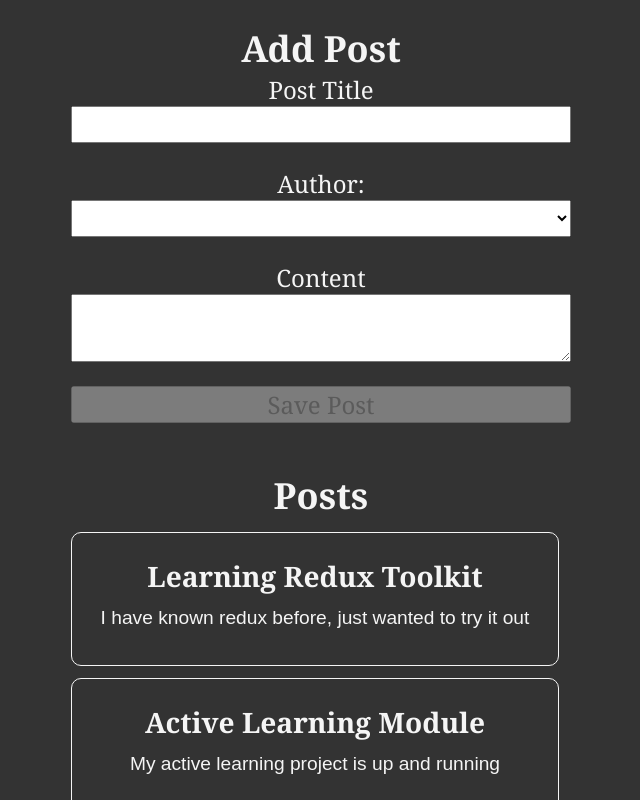
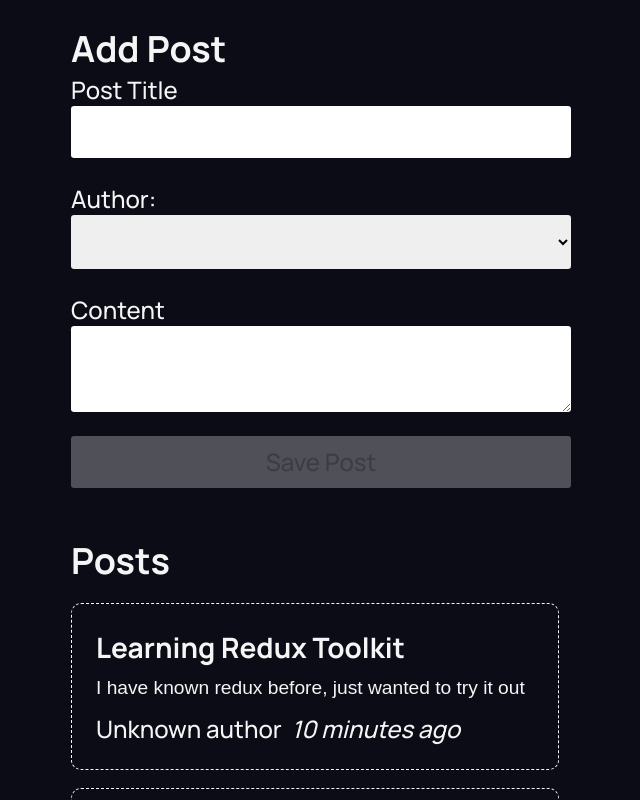
Before and after one commit to daregoodness1997/redux-blog, a React (Create React App) app: page / in a window 1280 px wide. Shown: the top 800 px of the page, without its empty margins (319-959 px from the left). Built offline with nearby package versions, Linux system fonts and the light colour scheme.

Commit message:
format distance

```diff
--- a/package.json
+++ b/package.json
@@ -7,6 +7,7 @@
     "@testing-library/jest-dom": "^5.16.5",
     "@testing-library/react": "^13.3.0",
     "@testing-library/user-event": "^13.5.0",
+    "date-fns": "^2.29.1",
     "react": "^18.2.0",
     "react-dom": "^18.2.0",
     "react-redux": "^8.0.2",
--- a/src/App.css
+++ /dev/null
@@ -1,38 +0,0 @@
-.App {
-  text-align: center;
-}
-
-.App-logo {
-  height: 40vmin;
-  pointer-events: none;
-}
-
-@media (prefers-reduced-motion: no-preference) {
-  .App-logo {
-    animation: App-logo-spin infinite 20s linear;
-  }
-}
-
-.App-header {
-  background-color: #282c34;
-  min-height: 100vh;
-  display: flex;
-  flex-direction: column;
-  align-items: center;
-  justify-content: center;
-  font-size: calc(10px + 2vmin);
-  color: white;
-}
-
-.App-link {
-  color: #61dafb;
-}
-
-@keyframes App-logo-spin {
-  from {
-    transform: rotate(0deg);
-  }
-  to {
-    transform: rotate(360deg);
-  }
-}
--- a/src/App.js
+++ b/src/App.js
@@ -1,4 +1,3 @@
-import './App.css';
 import AddPostForm from './features/posts/AddPostForm';
 import PostsList from './features/posts/PostsList';
 
--- /dev/null
+++ b/src/features/posts/PostAuthor.js
@@ -0,0 +1,12 @@
+import { useSelector } from 'react-redux';
+import { selectAllUsers } from '../users/usersSlice';
+import React from 'react';
+
+const PostAuthor = ({ userId }) => {
+  const users = useSelector(selectAllUsers);
+
+  const author = users.find(user => user.id === userId);
+  return <span>{author ? author.name : 'Unknown author'}</span>;
+};
+
+export default PostAuthor;
--- a/src/features/posts/PostsList.js
+++ b/src/features/posts/PostsList.js
@@ -2,6 +2,8 @@
 
 import React from 'react';
 import { SelectAllPosts } from './postsSlice';
+import PostAuthor from './PostAuthor';
+import TimeAgo from './TimeAgo';
 
 const PostsList = () => {
   const posts = useSelector(SelectAllPosts);
@@ -10,6 +12,8 @@
     <article key={post.id}>
       <h3>{post.title}</h3>
       <p>{post.content.substring(0, 100)}</p>
+      <PostAuthor userId={post.userId} />
+      <TimeAgo timestamp={post.date} />
     </article>
   ));
 
--- /dev/null
+++ b/src/features/posts/TimeAgo.js
@@ -0,0 +1,18 @@
+import { formatDistanceToNow, parseISO } from 'date-fns';
+import React from 'react';
+
+const TimeAgo = ({ timestamp }) => {
+  let timeAgo = '';
+  if (timestamp) {
+    const date = parseISO(timestamp);
+    const timePeriod = formatDistanceToNow(date);
+    timeAgo = `${timePeriod} ago`;
+  }
+  return (
+    <span title={timestamp}>
+      &nbsp; <i>{timeAgo}</i>
+    </span>
+  );
+};
+
+export default TimeAgo;
--- a/src/features/posts/postsSlice.js
+++ b/src/features/posts/postsSlice.js
@@ -1,15 +1,18 @@
 import { createSlice, nanoid } from '@reduxjs/toolkit';
+import { sub } from 'date-fns';
 
 const initialState = [
   {
     id: '1',
     title: 'Learning Redux Toolkit',
     content: 'I have known redux before, just wanted to try it out',
+    date: sub(new Date(), { minutes: 10 }).toISOString(),
   },
   {
     id: '2',
     title: 'Active Learning Module',
     content: 'My active learning project is up and running',
+    date: sub(new Date(), { minutes: 5 }).toISOString(),
   },
 ];
 
@@ -23,7 +26,11 @@
       },
       prepare(values) {
         return {
-          payload: { ...values, id: nanoid() },
+          payload: {
+            ...values,
+            id: nanoid(),
+            date: new Date().toISOString(),
+          },
         };
       },
     },
--- a/src/index.css
+++ b/src/index.css
@@ -1,3 +1,5 @@
+@import url('https://fonts.googleapis.com/css2?family=Manrope:wght@300;500;600;700;800&family=Nunito+Sans:wght@300;400;600;700;800&display=swap');
+
 * {
   margin: 0;
   padding: 0;
@@ -5,8 +7,8 @@
 }
 
 html {
-  font-family: Cambria, Cochin, Georgia, Times, 'Times New Roman', serif;
-  background: #333;
+  font-family: 'Manrope', sans-serif;
+  background: rgb(12, 12, 23);
   color: whitesmoke;
 }
 
@@ -34,8 +36,8 @@
 }
 
 article {
-  margin: 0.5em 0.5em 0.5em 0;
-  border: 1px solid whitesmoke;
+  margin: 0.75em 0.5em 0.75em 0;
+  border: 1px dashed whitesmoke;
   border-radius: 10px;
   padding: 1em;
 }
@@ -67,3 +69,12 @@
   color: whitesmoke;
   font-size: 1rem;
 }
+
+input,
+select,
+button,
+textarea {
+  padding: 0.4em;
+  border: none;
+  border-radius: 0.2rem;
+}
```
Also changed, not shown: 1 other file (tests, documents, lock files or other folders).
